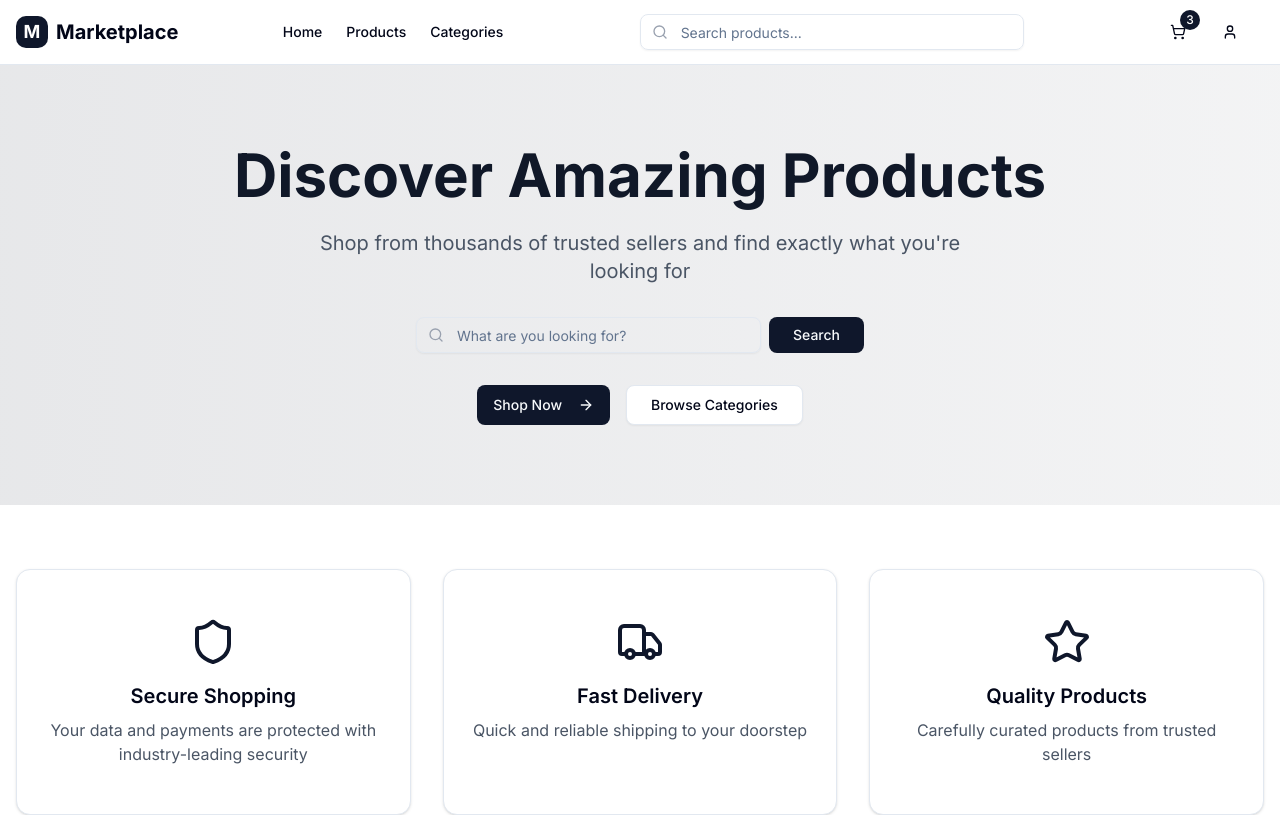
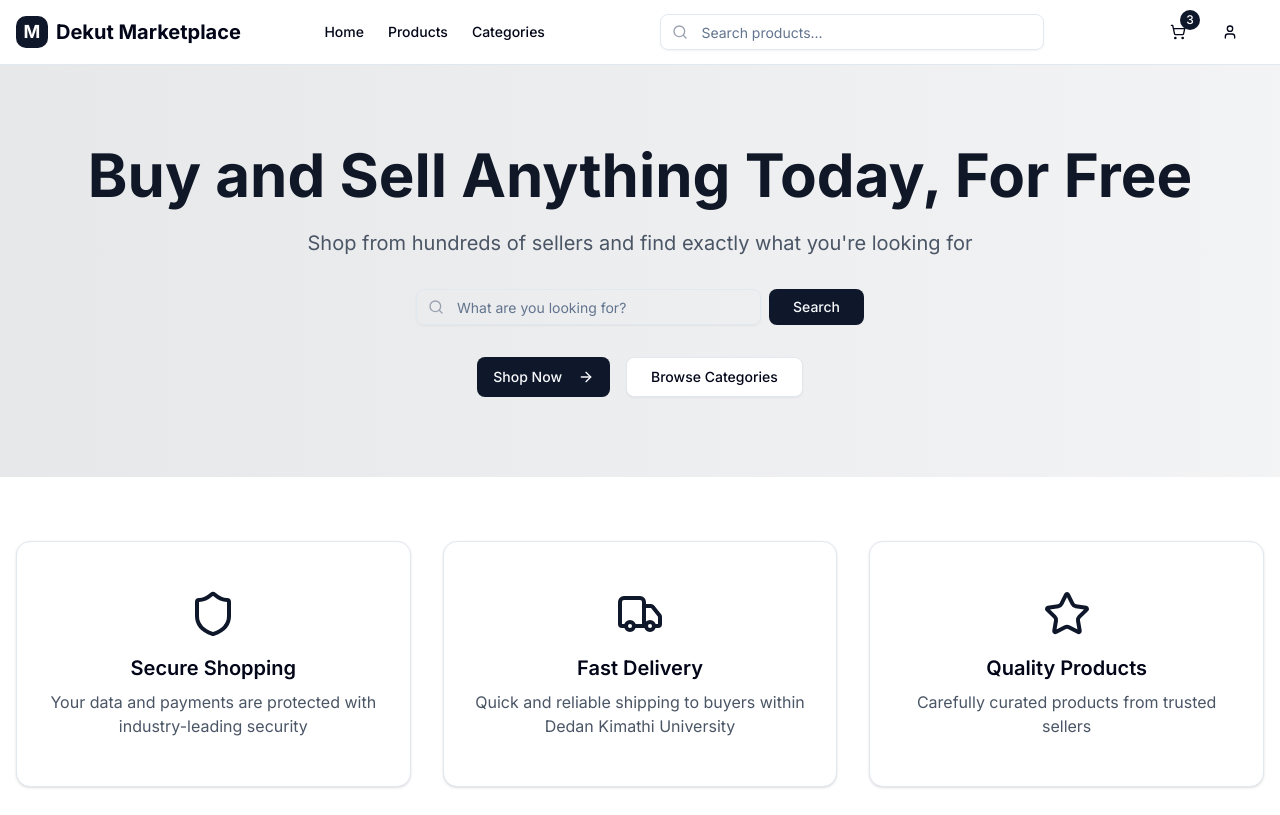
Before and after one commit to HopScotcher/dekut-marketplace, a Next.js app: page / in a window 1280 px wide. Shown: the top 815 px of the page. Built offline with nearby package versions, Linux system fonts and the light colour scheme.

Commit message:
minor updates

```diff
--- a/src/app/page.tsx
+++ b/src/app/page.tsx
@@ -23,10 +23,10 @@ export default function HomePage() {
       <section className="bg-gradient-to-r from-primary/10 to-primary/5 py-20">
         <div className="container mx-auto px-4 text-center">
           <h1 className="text-4xl md:text-6xl font-bold text-gray-900 mb-6">
-            Discover Amazing Products
+            Buy and Sell Anything Today, For Free
           </h1>
           <p className="text-xl text-gray-600 mb-8 max-w-2xl mx-auto">
-            Shop from thousands of trusted sellers and find exactly what you&apos;re looking for
+            Shop from hundreds of  sellers and find exactly what you&apos;re looking for
           </p>
           <div className="max-w-md mx-auto mb-8">
             <SearchBar placeholder="What are you looking for?" />
@@ -59,7 +59,7 @@ export default function HomePage() {
             <CardContent className="p-6 text-center">
               <Truck className="h-12 w-12 text-primary mx-auto mb-4" />
               <h3 className="text-xl font-semibold mb-2">Fast Delivery</h3>
-              <p className="text-gray-600">Quick and reliable shipping to your doorstep</p>
+              <p className="text-gray-600">Quick and reliable shipping to buyers within Dedan Kimathi University</p>
             </CardContent>
           </Card>
           <Card>
--- a/src/components/layout/Header.tsx
+++ b/src/components/layout/Header.tsx
@@ -17,7 +17,7 @@ export default function Header() {
               <div className="h-8 w-8 bg-primary rounded-lg flex items-center justify-center">
                 <span className="text-white font-bold text-lg">M</span>
               </div>
-              <span className="font-bold text-xl hidden sm:inline-block">Marketplace</span>
+              <span className="font-bold text-xl hidden sm:inline-block">Dekut Marketplace</span>
             </Link>
           </div>
 
```
